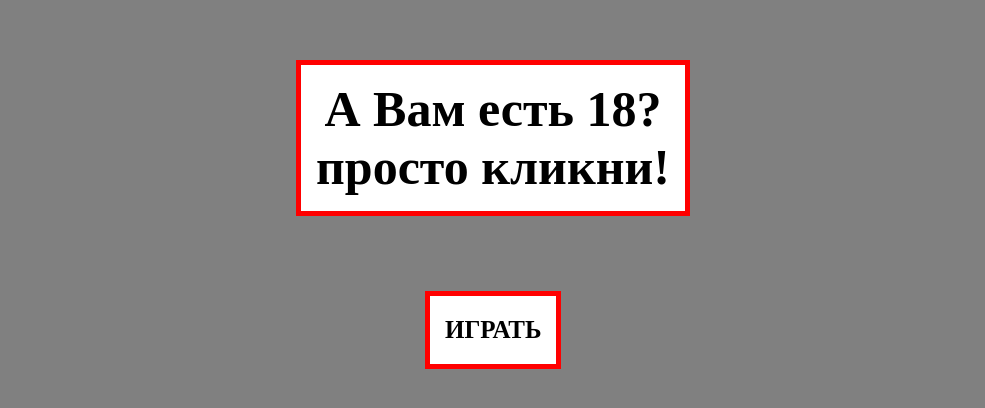
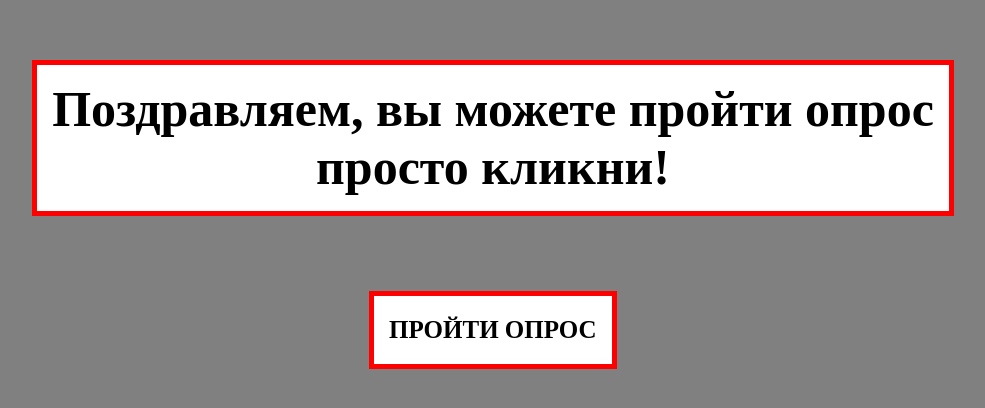
Before and after one commit to PedroAybar771/prokla_ua, a plain HTML site: page index.html in a window 1280 px wide. Shown: the part 194-602 px from the top of the page, without its empty margins (147-1132 px from the left). Drawn offline with Linux system fonts and the light colour scheme.

Commit message:
Update index.html

```diff
--- a/index.html
+++ b/index.html
@@ -52,11 +52,11 @@
 <main>
     <header></header>
   <a style="" href="http://photo-labinsk.ru/">
-    <h2> А Вам есть 18? </br>
+    <h2> Поздравляем, вы можете пройти опрос </br>
         просто кликни!
     </h2>
     <p>
-      Играть
+      Пройти опрос
     </p>
   </a>
 </main>
```
